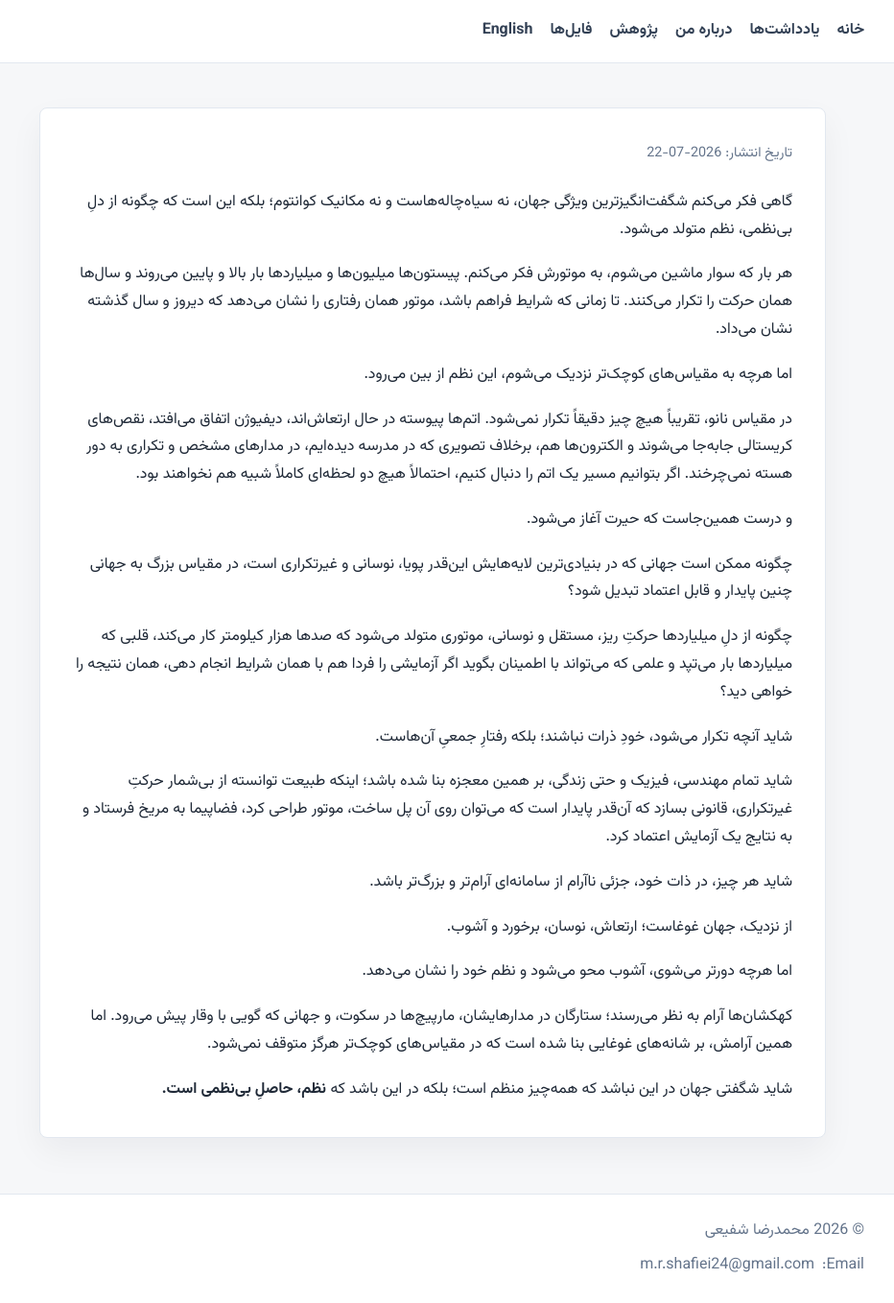
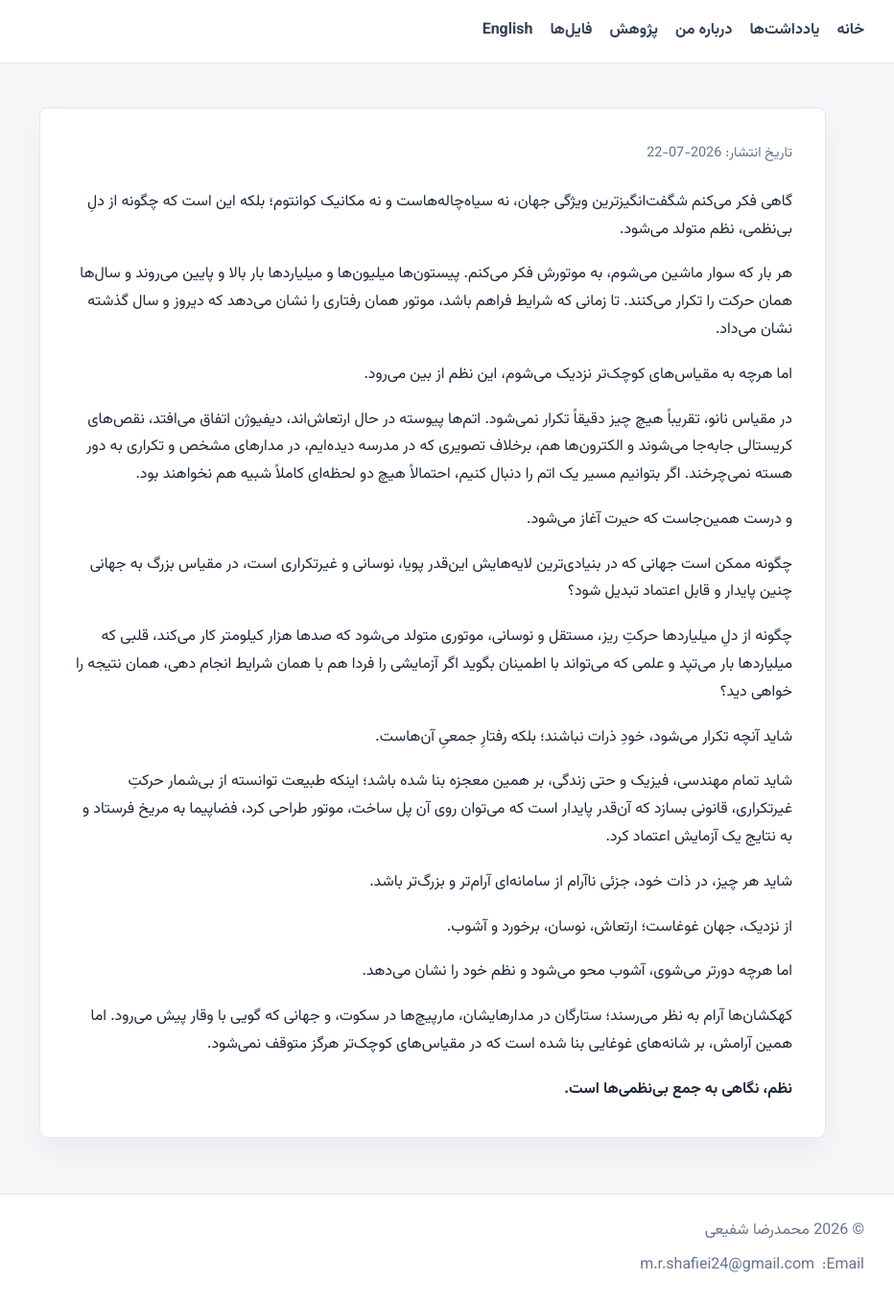
Before and after one commit to Mohamadrezash204/Mohamadrezash204.github.io, a Jekyll site: the page built from _posts/2026-07-22-ashoob-penhan.md, in a window 1280 px wide and 1358 px high. Shown: the whole window at 96% size, without its empty margins (189-1121 px from the left). Built offline with Jekyll 4.4.1, drawn with Linux system fonts in a browser that asks for light colours.

Commit message:
Update Ashoob Penhan closing line

```diff
--- a/_posts/2026-07-22-ashoob-penhan.md
+++ b/_posts/2026-07-22-ashoob-penhan.md
@@ -33,4 +33,4 @@ excerpt: "تأملی درباره اینکه چگونه از دل حرکت‌ه
 
 کهکشان‌ها آرام به نظر می‌رسند؛ ستارگان در مدارهایشان، مارپیچ‌ها در سکوت، و جهانی که گویی با وقار پیش می‌رود. اما همین آرامش، بر شانه‌های غوغایی بنا شده است که در مقیاس‌های کوچک‌تر هرگز متوقف نمی‌شود.
 
-شاید شگفتی جهان در این نباشد که همه‌چیز منظم است؛ بلکه در این باشد که **نظم، حاصلِ بی‌نظمی است.**
+**نظم، نگاهی به جمع بی‌نظمی‌ها است.**
```
